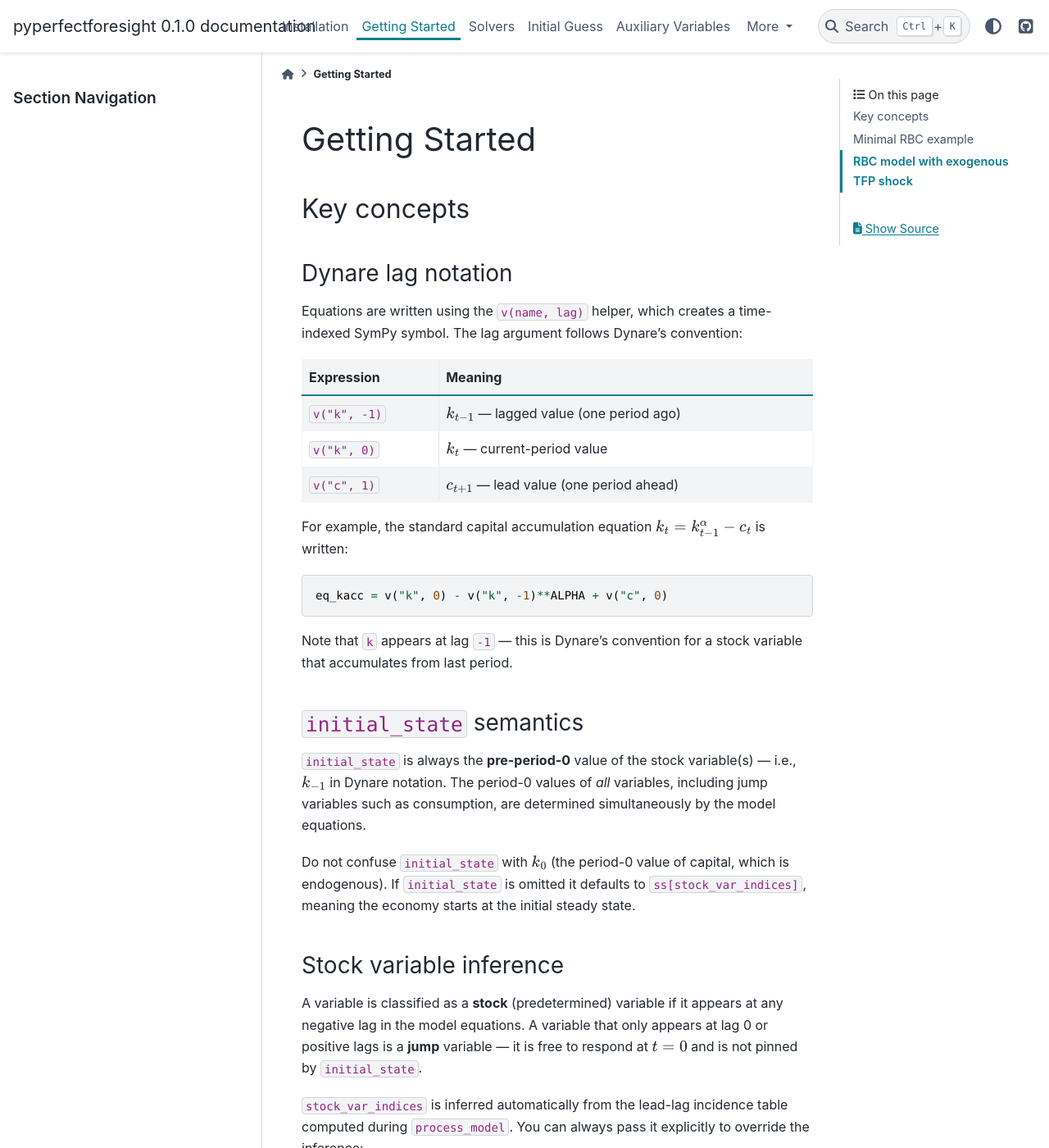
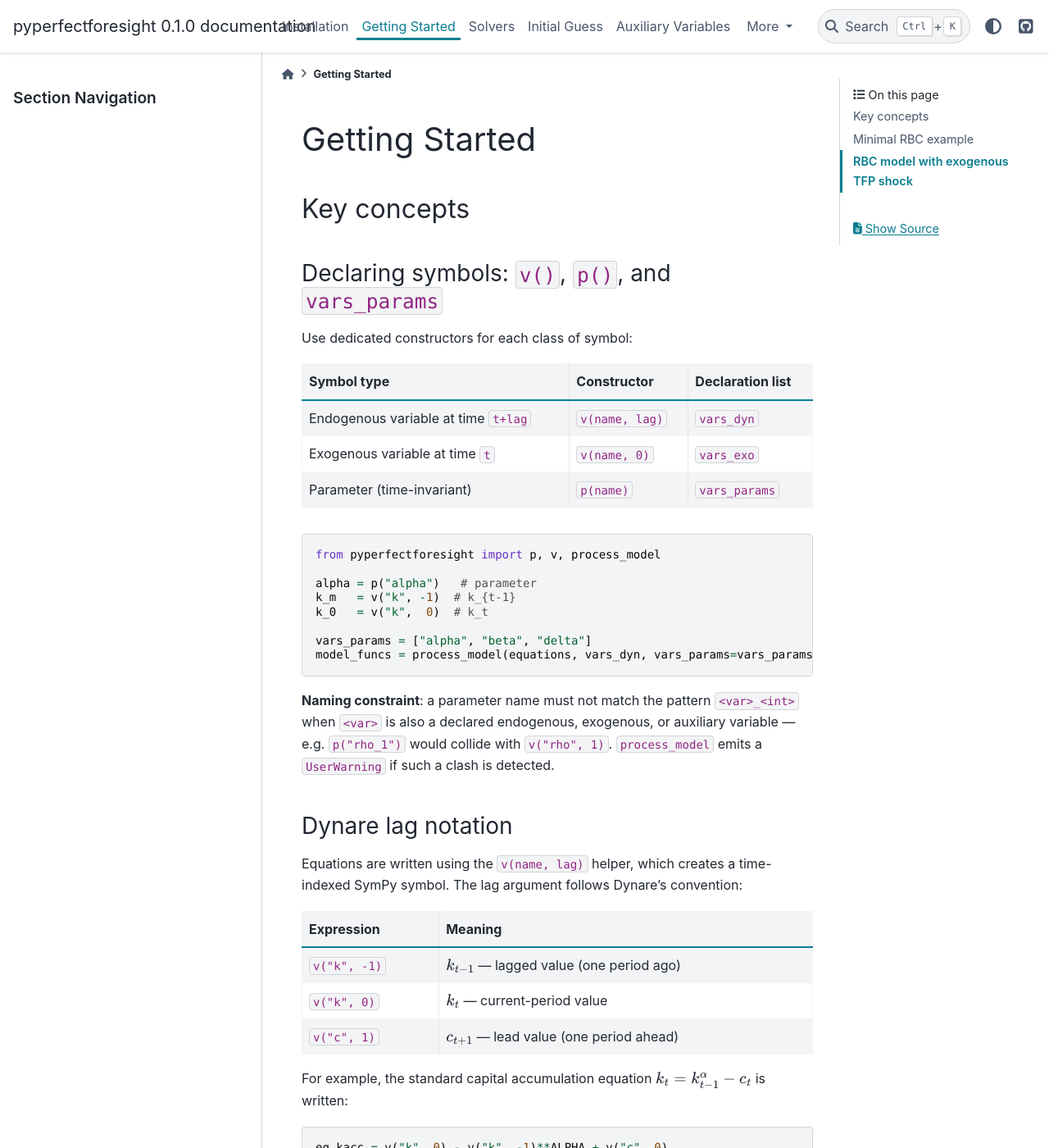
Before and after one commit to Shunsuke-Hori/pyperfectforesight, a Sphinx documentation site: the page built from docs/getting-started.md, in a window 1280 px wide and 1400 px high. Shown: the whole window at 82% size. Built offline with Sphinx 7.4.7 and the PyData theme 0.15.4, drawn with Linux system fonts in a browser that asks for light colours.

Commit message:
docs: add p() to API ref; update examples and getting-started for p()/vars_params (#50)
* docs: add p() to API reference; update examples and getting-started to use p()/vars_params

- Add pyperfectforesight.p to api-reference.md Utilities section
- Remove append_terminal_conditions from api-reference.md (legacy, resolves #17)
- Add p()/vars_params Key Concepts section to getting-started.md
- Update rbc_demo.py, rbc_with_government.py, rbc_with_investment.py:
  - Replace sp.symbols() with p() for parameter declarations
  - Add vars_params=["beta","delta","alpha"] to process_model calls
  - Remove deprecated method='hybr' from solve_perfect_foresight calls

Co-Authored-By: Claude Sonnet 4.6 <noreply@anthropic.com>

* fix: remove append_terminal_conditions from public exports; fix getting-started import snippet

- Remove append_terminal_conditions from __init__.py imports and __all__
  (closes #17 — function remains in core.py as private helper)
- Consolidate p()/vars_params code snippet in getting-started.md into a
  single block with process_model import to avoid NameError on copy-paste

Co-Authored-By: Claude Sonnet 4.6 <noreply@anthropic.com>

* docs: extend naming-constraint note to include auxiliary variables

process_model checks vars_dyn | vars_exo | vars_aux when detecting
parameter name clashes; the getting-started note previously only
mentioned endogenous and exogenous variables.

Co-Authored-By: Claude Sonnet 4.6 <noreply@anthropic.com>

---------

Co-authored-by: Claude Sonnet 4.6 <noreply@anthropic.com>

````diff
--- a/docs/getting-started.md
+++ b/docs/getting-started.md
@@ -1,6 +1,29 @@
 # Getting Started
 
 ## Key concepts
+
+### Declaring symbols: `v()`, `p()`, and `vars_params`
+
+Use dedicated constructors for each class of symbol:
+
+| Symbol type | Constructor | Declaration list |
+|---|---|---|
+| Endogenous variable at time `t+lag` | `v(name, lag)` | `vars_dyn` |
+| Exogenous variable at time `t` | `v(name, 0)` | `vars_exo` |
+| Parameter (time-invariant) | `p(name)` | `vars_params` |
+
+```python
+from pyperfectforesight import p, v, process_model
+
+alpha = p("alpha")   # parameter
+k_m   = v("k", -1)  # k_{t-1}
+k_0   = v("k",  0)  # k_t
+
+vars_params = ["alpha", "beta", "delta"]
+model_funcs = process_model(equations, vars_dyn, vars_params=vars_params)
+```
+
+**Naming constraint**: a parameter name must not match the pattern `<var>_<int>` when `<var>` is also a declared endogenous, exogenous, or auxiliary variable — e.g. `p("rho_1")` would collide with `v("rho", 1)`. `process_model` emits a `UserWarning` if such a clash is detected.
 
 ### Dynare lag notation
 
--- a/pyperfectforesight/__init__.py
+++ b/pyperfectforesight/__init__.py
@@ -30,7 +30,6 @@ from pyperfectforesight.core import (
     # Solver components
     residual,
     sparse_jacobian,
-    append_terminal_conditions,
 
     # High-level solver
     solve_perfect_foresight,
@@ -63,7 +62,6 @@ __all__ = [
     # Solver components
     "residual",
     "sparse_jacobian",
-    "append_terminal_conditions",
     # High-level solver
     "solve_perfect_foresight",
     "solve_perfect_foresight_homotopy",
````
Also changed, not shown: docs/api-reference.md (+1 -1 lines), 3 other files.
